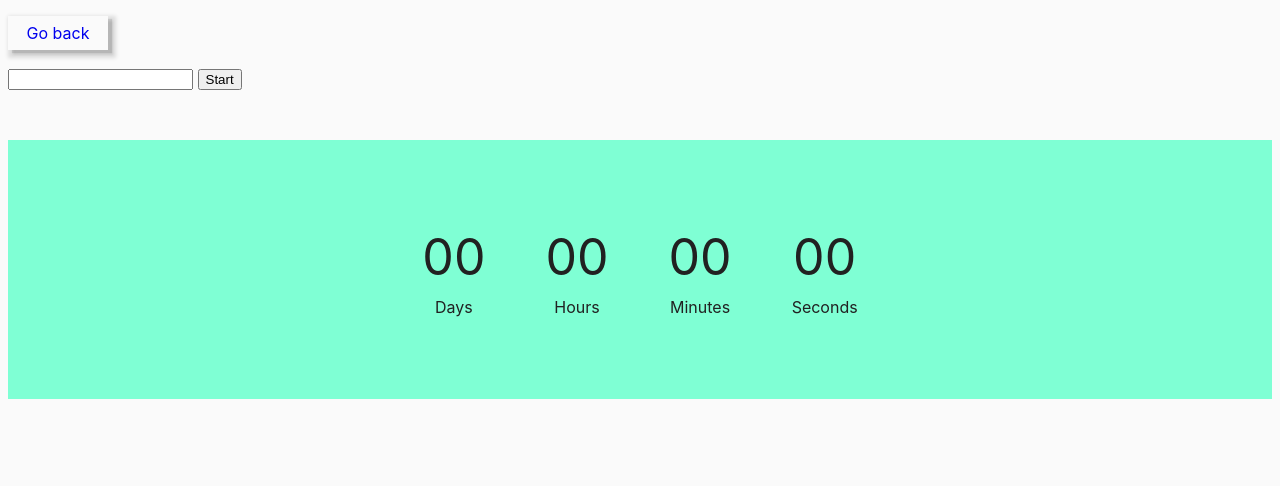
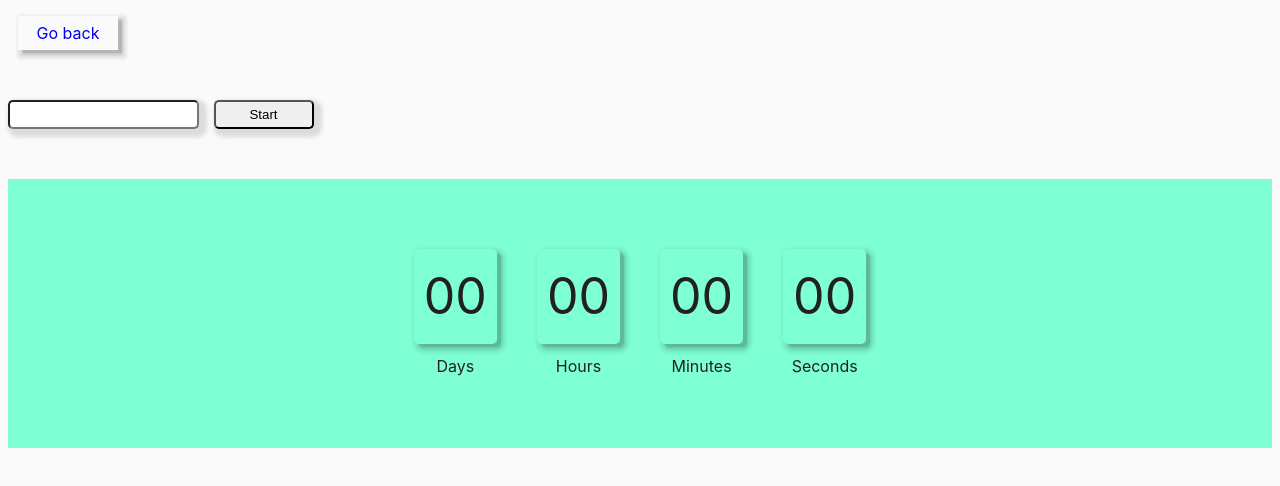
Before and after one commit to AnnaSobchenko/goit-js-hw-09, a website built with Parcel: page src/02-timer.html in a window 1280 px wide. Built offline with nearby package versions, Linux system fonts and the light colour scheme.

Commit message:
Update common.css

```diff
--- a/src/css/common.css
+++ b/src/css/common.css
@@ -30,6 +30,13 @@ p a {
     4px 3px 1px 0px rgba(0, 0, 0, 0.1);
 }
 
+p {
+  margin-bottom: 50px;
+  margin-left: 10px;
+}
+
+.field span {
+}
 .task_first {
   text-align: center;
   margin-top: 300px;
@@ -60,11 +67,16 @@ p a {
   display: flex;
   flex-direction: column;
   align-items: center;
-  padding: 30px;
+  padding: 20px;
 }
 
-.value {
+.field .value {
   font-size: 50px;
+  padding: 10px;
+  margin-bottom: 10px;
+  border-radius: 5px;
+  box-shadow: 4px 4px 4px 4px rgba(0, 0, 0, 0.12), 5px 5px 2px 0px rgba(0, 0, 0, 0.08),
+    4px 3px 1px 0px rgba(0, 0, 0, 0.1);
 }
 
 .form {
@@ -78,8 +90,17 @@ p a {
 .form label {
   margin-right: 50px;
 }
-
-.form button {
+/* .form  */
+button {
+  min-width: 100px;
   border-radius: 5px;
   padding: 5px;
+  box-shadow: 4px 4px 4px 4px rgba(0, 0, 0, 0.12);
 }
+#datetime-picker {
+  padding: 5px;
+  margin-right: 10px;
+
+  border-radius: 5px;
+  box-shadow: 4px 4px 4px 4px rgba(0, 0, 0, 0.12);
+}
```
